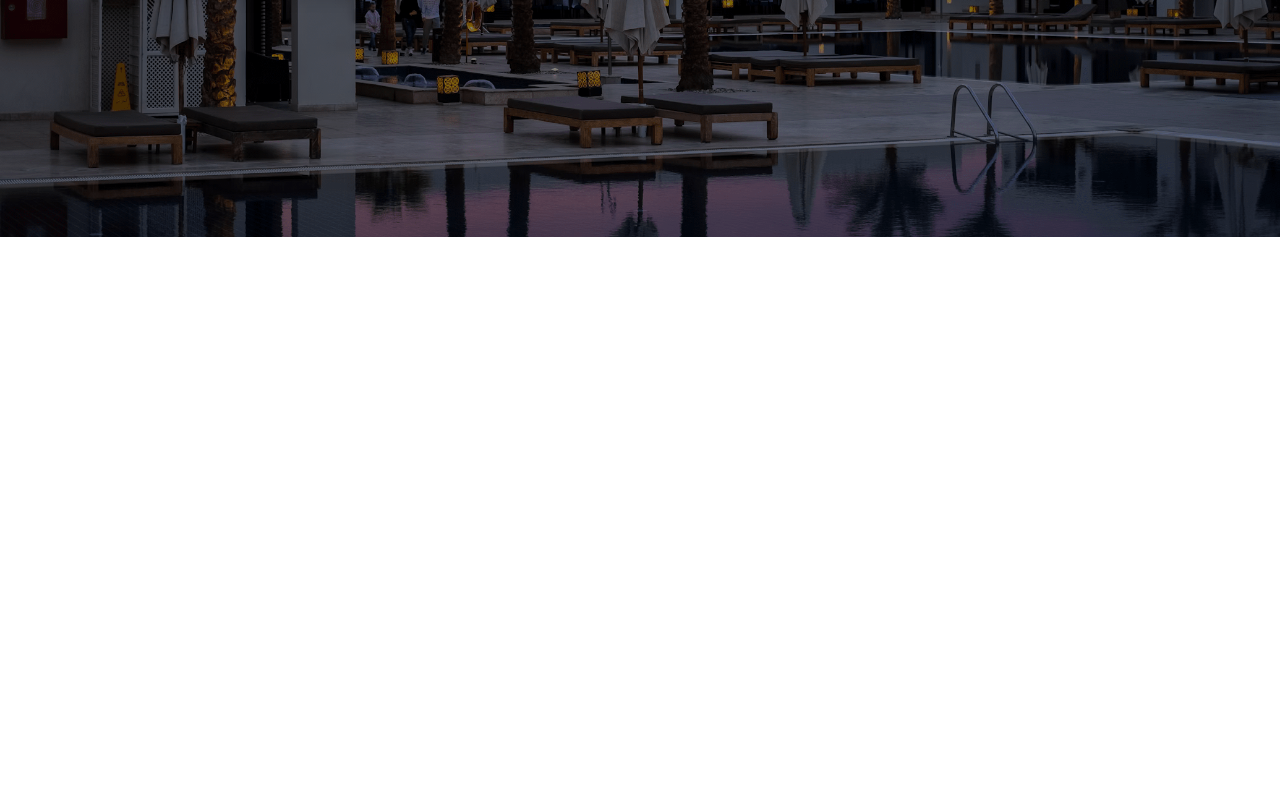
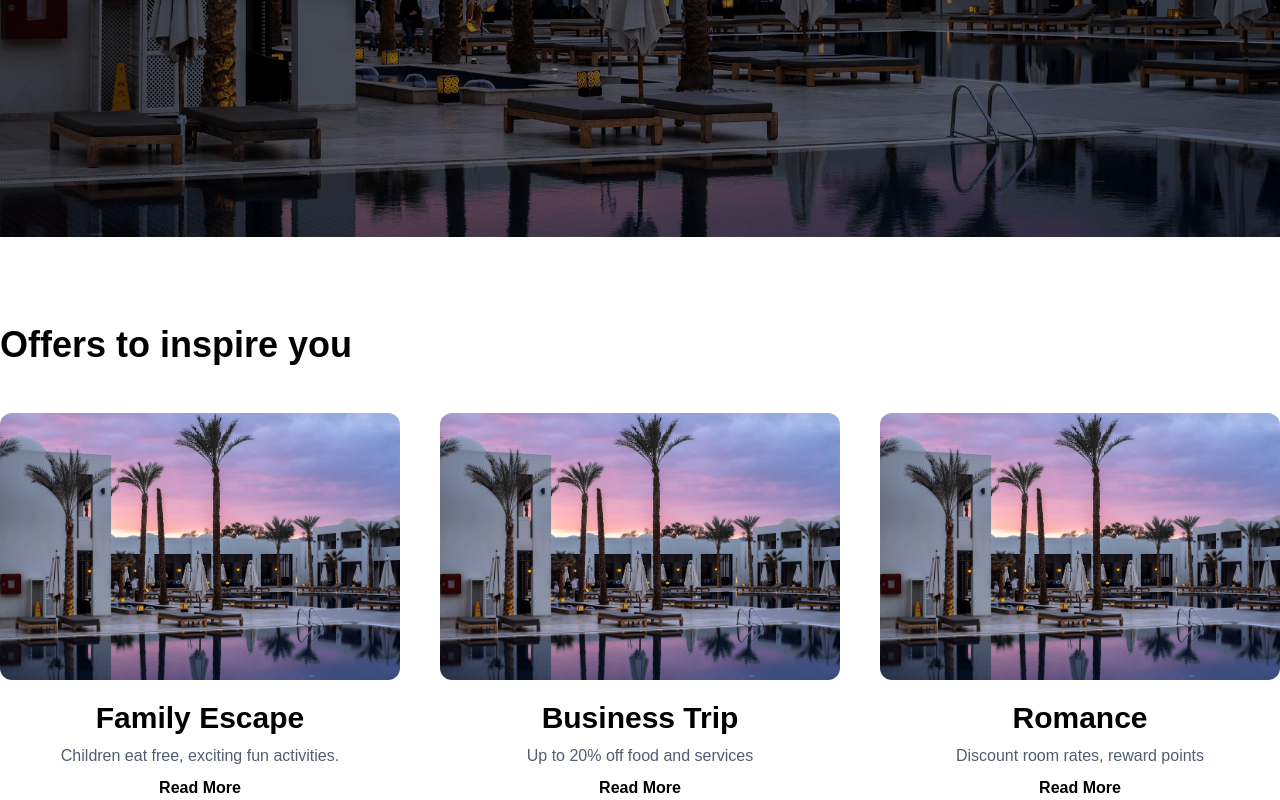
Before and after one commit to saidulislam28/Hotel-booking, a Next.js app in the folder website/: page / in a window 1280 px wide. Shown: the part 543-1343 px from the top of the page. Before the commit the page ends 800 px from the top, so only its background shows below. Built offline with nearby package versions, Linux system fonts and the light colour scheme.

Commit message:
design offer section with dummy data

```diff
--- a/website/src/app/(common-pages)/page.tsx
+++ b/website/src/app/(common-pages)/page.tsx
@@ -1,9 +1,15 @@
 import Banner from "@/component/home/Banner";
+import OfferSection from "@/component/home/OffersSection";
+import SectionTitle from "@/component/SectionTitle";
 
 export default async function Home() {
   return (
-    <div className="mx-auto">
+    <>
       <Banner />
-    </div>
+      <div className="max-w-7xl mx-auto">
+        <SectionTitle title={"Offers to inspire you"} />
+        <OfferSection />
+      </div>
+    </>
   );
 }
--- /dev/null
+++ b/website/src/app/(common-pages)/rooms/page.tsx
@@ -0,0 +1,11 @@
+import React from 'react';
+
+const Rooms = () => {
+  return (
+    <div>
+      Hello room
+    </div>
+  );
+};
+
+export default Rooms;
--- /dev/null
+++ b/website/src/component/SectionTitle.tsx
@@ -0,0 +1,7 @@
+import React from "react";
+
+const SectionTitle = ({title}) => {
+  return <h2 className="text-4xl font-bold mt-22 mb-12">{title}</h2>;
+};
+
+export default SectionTitle;
--- a/website/src/component/home/Banner.tsx
+++ b/website/src/component/home/Banner.tsx
@@ -3,7 +3,7 @@ import { IoSearch } from "react-icons/io5";
 export default function Banner() {
   return (
     <div
-      className="relative h-[700px] bg-cover bg-center"
+      className="relative h-[700px] bg-cover bg-center w-full"
       style={{ backgroundImage: "url('/banner-min.png')" }}
     >
       {/* Dark Overlay */}
--- /dev/null
+++ b/website/src/component/home/OffersSection.tsx
@@ -0,0 +1,52 @@
+import Image from "next/image";
+import React from "react";
+const data = [
+  {
+    id: 1,
+    title: "Family Escape",
+    short_desc: "Children eat free, exciting fun activities.",
+    image: "/banner-min.png",
+  },
+  {
+    id: 2,
+    title: "Business Trip",
+    short_desc: "Up to 20% off food and services",
+    image: "/banner-min.png",
+  },
+  {
+    id: 3,
+    title: "Romance",
+    short_desc: "Discount room rates, reward points",
+    image: "/banner-min.png",
+  },
+];
+
+const OfferSection = () => {
+  return (
+    <div className="grid grid-cols-3 gap-10">
+      {data.map((d) => (
+        <div key={d.id} className="flex flex-col gap-5">
+          <div className="overflow-hidden rounded-xl w-full">
+            <Image
+              width={400}
+              height={400}
+              className="transition-transform duration-500 ease-in-out hover:scale-110 w-full h-full object-cover cursor-pointer"
+              src={d.image}
+              alt="Image"
+              prefix="blur"
+            />
+          </div>
+          <div className="flex flex-col gap-2 items-center">
+            <h2 className="text-3xl font-bold">{d.title}</h2>
+            <p className="text-[#4F5E71]">{d.short_desc}</p>
+            <button className="hover_text hover:cursor-pointer mb-0 hover:mb-5 transition-all duration-400 ease-in-out">
+              Read More
+            </button>
+          </div>
+        </div>
+      ))}
+    </div>
+  );
+};
+
+export default OfferSection;
--- a/website/src/component/shared/Navbar.tsx
+++ b/website/src/component/shared/Navbar.tsx
@@ -5,7 +5,7 @@ import { IoIosArrowDown } from "react-icons/io";
 
 const Navbar = () => {
   return (
-    <div className="h-20 bg-white">
+    <div className="h-20 bg-white relative z-50">
       <div className="max-w-[1310px] mx-auto h-full flex items-center justify-between">
         <div className="flex items-center gap-3">
           <Link href={"/"}>
@@ -22,6 +22,7 @@ const Navbar = () => {
             <h2 className="font-bold text-2xl">Saidul</h2>
           </Link>
         </div>
+
         <div className="flex flex-row items-center gap-7">
           {Routes?.map((route) => (
             <div key={route.title} className="relative group">
@@ -49,6 +50,7 @@ const Navbar = () => {
             </div>
           ))}
         </div>
+
         <div className="flex items-center gap-5 ">
           <div className="relative group">
             <div className="flex items-center gap-2 hover_text hover:cursor-pointer">
```
Also changed, not shown: website/package.json (+5 -3 lines), 1 other file (tests, documents, lock files or other folders).
